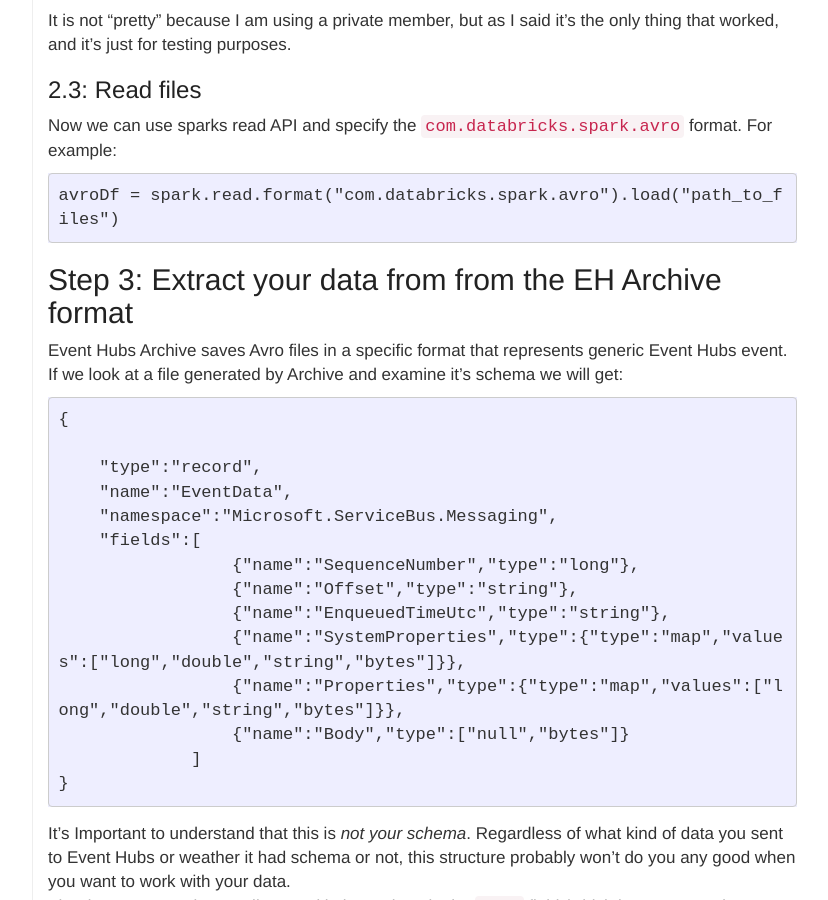
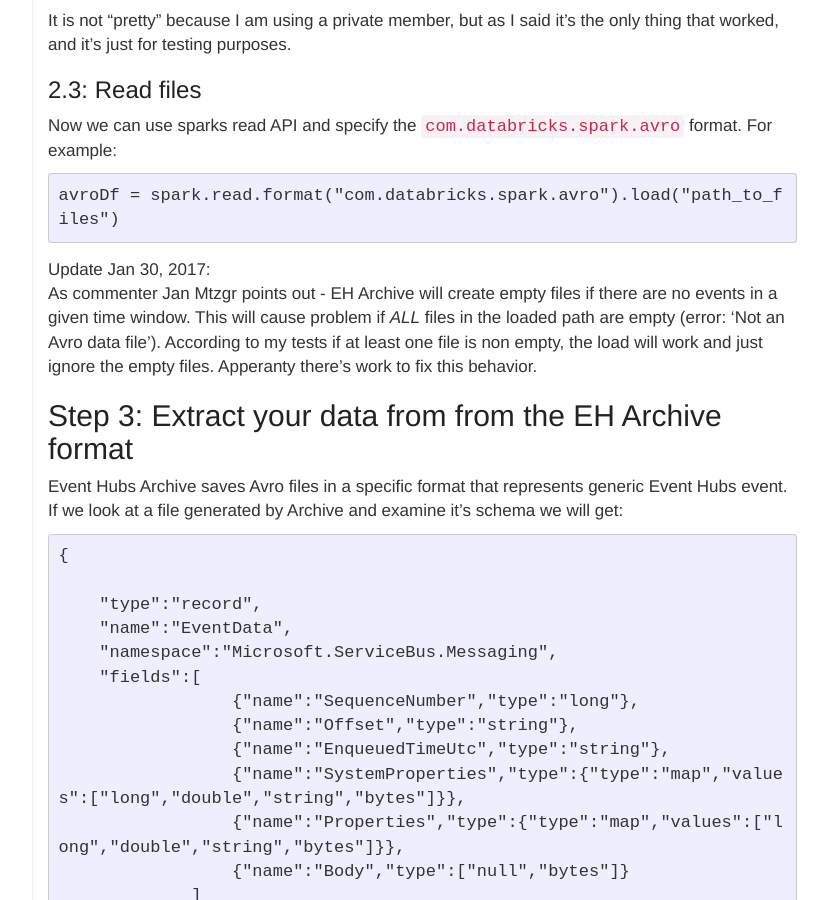
Before and after one commit to itaysk/itaysk.github.io, a Jekyll site: the page built from _posts/2017-01-14-processing-event-hub-archive-files-using-spark.md, in a window 1280 px wide and 900 px high, scrolled down 2211 px. Shown: the whole window, without its empty margins (413-1241 px from the left). Built offline with Jekyll 4.4.1, drawn with Linux system fonts in a browser that asks for light colours; comment, search, counter and statistics services are not loaded.

Commit message:
post: eh archive spark update on empty files

````diff
--- a/_posts/2017-01-14-processing-event-hub-archive-files-using-spark.md
+++ b/_posts/2017-01-14-processing-event-hub-archive-files-using-spark.md
@@ -74,6 +74,9 @@ Now we can use sparks read API and specify the `com.databricks.spark.avro` forma
 avroDf = spark.read.format("com.databricks.spark.avro").load("path_to_files")
 ```
 
+Update Jan 30, 2017:
+As commenter Jan Mtzgr points out - EH Archive will create empty files if there are no events in a given time window. This will cause problem if _ALL_ files in the loaded path are empty (error: 'Not an Avro data file'). According to my tests if at least one file is non empty, the load will work and just ignore the empty files. Apperanty there's work to fix this behavior.
+
 ## Step 3: Extract your data from from the EH Archive format
 
 Event Hubs Archive saves Avro files in a specific format that represents generic Event Hubs event. If we look at a file generated by Archive and examine it's schema we will get:
````
